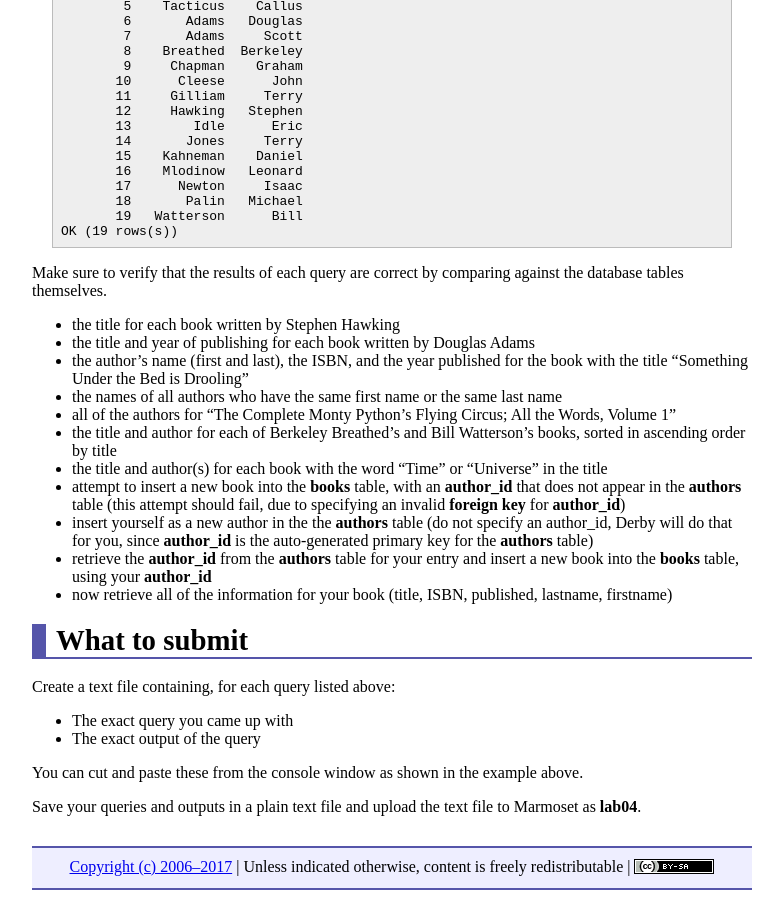
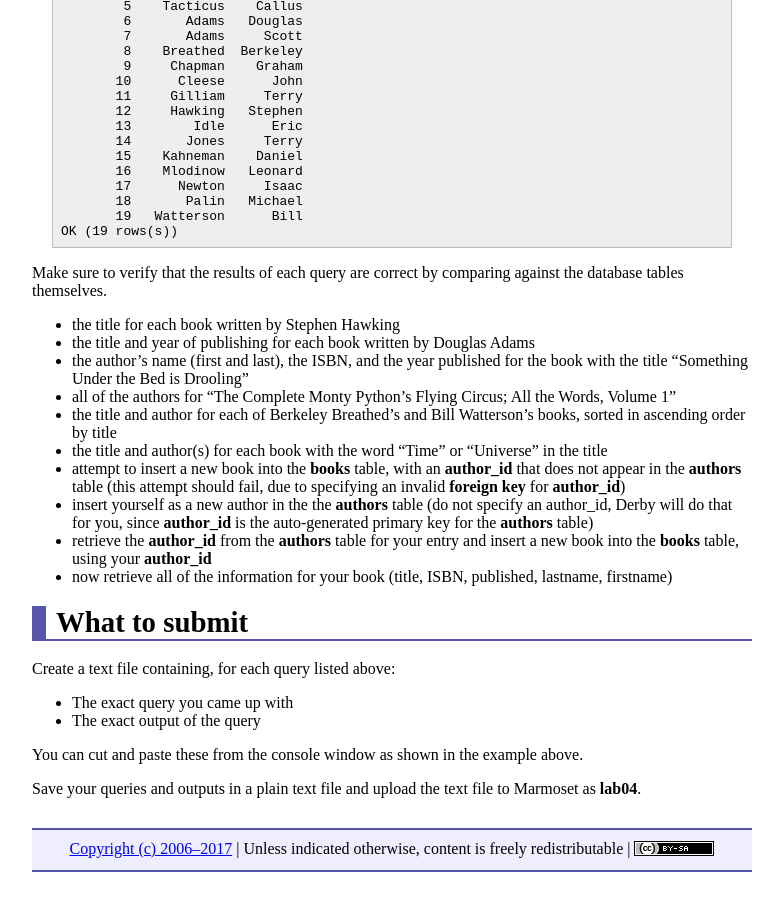
Before and after one commit to ycpcs/cs320-spring2017, a Jekyll site: the page built from labs/lab04.md, in a window 1280 px wide and 900 px high, scrolled down 1232 px. Shown: the whole window, without its empty margins (248-1031 px from the left). Built offline with Jekyll 4.4.1, drawn with Linux system fonts in a browser that asks for light colours.

Commit message:
updates to lab04

```diff
--- a/labs/lab04.md
+++ b/labs/lab04.md
@@ -85,7 +85,6 @@ Make sure to verify that the results of each query are correct by comparing agai
 -   the title for each book written by Stephen Hawking
 -   the title and year of publishing for each book written by Douglas Adams
 -   the author's name (first and last), the ISBN, and the year published for the book with the title "Something Under the Bed is Drooling"
--   the names of all authors who have the same first name or the same last name
 -   all of the authors for "The Complete Monty Python's Flying Circus; All the Words, Volume 1"
 -	the title and author for each of Berkeley Breathed's and Bill Watterson's books, sorted in ascending order by title
 -   the title and author(s) for each book with the word "Time" or "Universe" in the title
```
